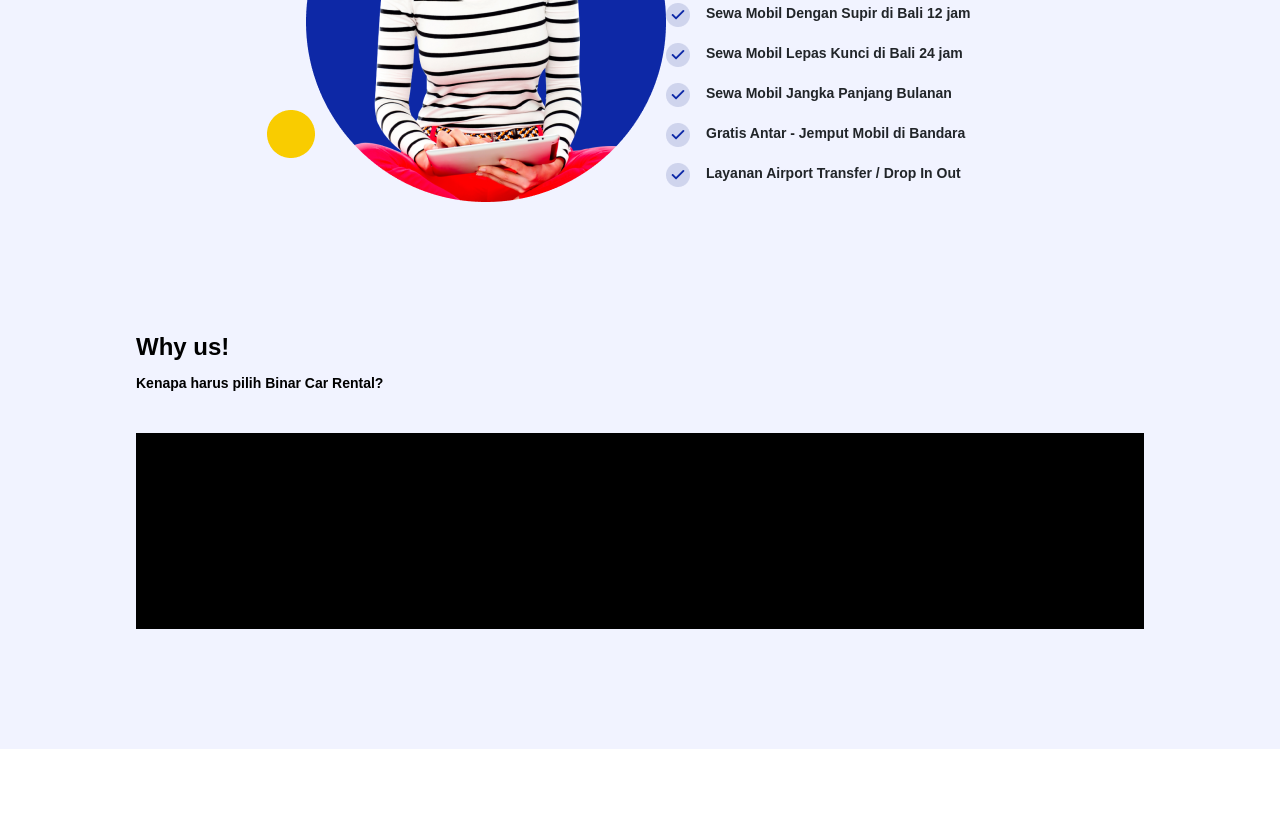
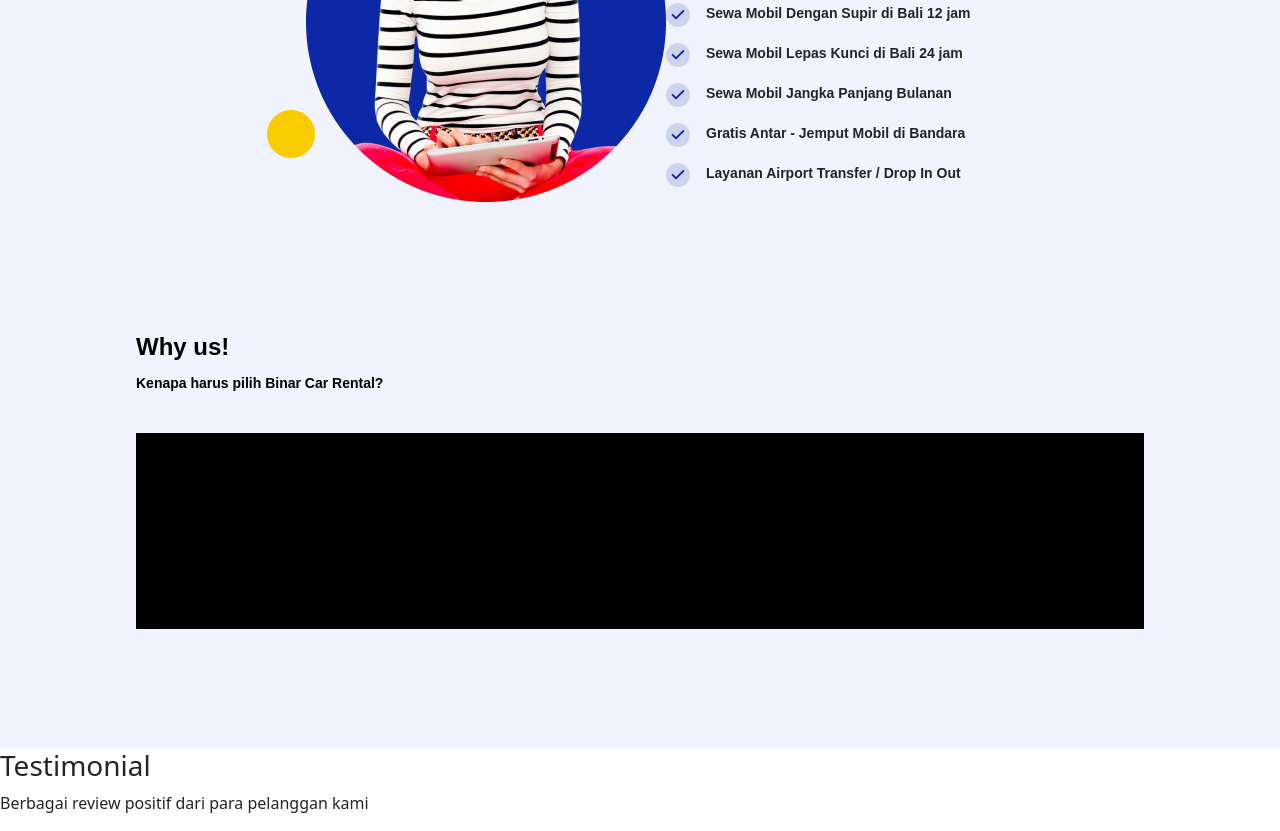
Before and after one commit to AOYuda/Challenge-Binar, a plain HTML site: page index.html in a window 1280 px wide. Shown: the part 835-1666 px from the top of the page. Before the commit the page ends 1584 px from the top, so only its background shows below. Drawn offline with nearby package versions, Linux system fonts and the light colour scheme; files whose address does not match are found by name.

Commit message:
penambahan testimonial

```diff
--- a/index.html
+++ b/index.html
@@ -86,7 +86,10 @@
     </div>
     <!-- Akhir Why us-->
     <!-- Testimonial-->
-    <div class="testimonial"></div>
+    <div class="testimonial">
+      <h3>Testimonial</h3>
+      <p>Berbagai review positif dari para pelanggan kami</p>
+    </div>
     <!-- Akhir Testimonial-->
     <!-- FAQ-->
     <!-- Akhir FAQ-->
```
